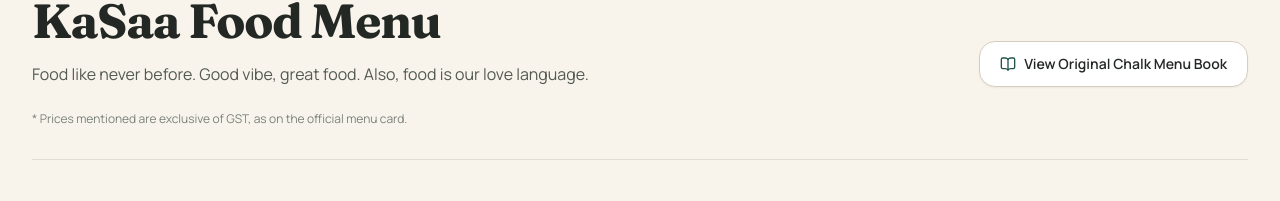
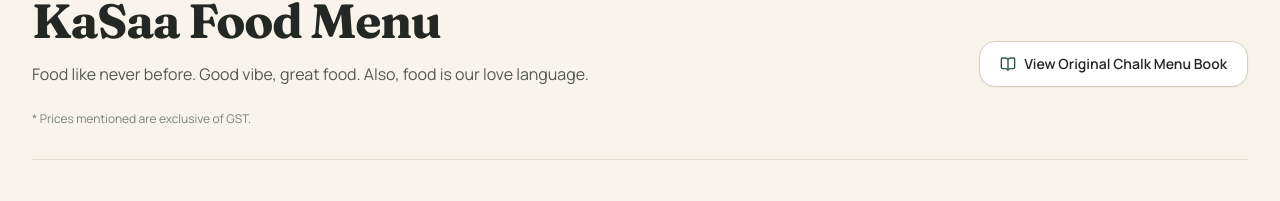
Before and after one commit to grow-owl/KaSaa-Experiences, a React (Vite) app: page /menu in a window 1280 px wide. Shown: the part 226-427 px from the top of the page. Built offline with nearby package versions, Linux system fonts and the light colour scheme; no server answers; the HTML template or start-up script is replaced by a standard one.

Commit message:
fix: remove official menu card badge and text mentions

```diff
--- a/src/pages/HomePage.jsx
+++ b/src/pages/HomePage.jsx
@@ -565,7 +565,7 @@
                   <source srcSet="/images/menu/menu_page_1.webp" type="image/webp" />
                   <img
                     src="/images/menu/menu_page_1.jpg"
-                    alt="KaSaa Official Food Menu Card"
+                    alt="KaSaa Food Menu Card"
                     className="w-full h-auto object-cover group-hover:scale-102 transition-transform duration-500"
                     loading="eager"
                   />
@@ -577,11 +577,6 @@
                     <span>Click to Explore Menu</span>
                     <ArrowRight className="w-4 h-4 text-[#245449]" />
                   </span>
-                </div>
-
-                {/* Official Badge */}
-                <div className="absolute top-4 left-4 px-3 py-1 rounded-full bg-[#E9BF69] text-[#242824] text-[11px] font-bold tracking-wider uppercase shadow-xs">
-                  Official Menu Card
                 </div>
               </Link>
             </div>
--- a/src/pages/MenuPage.jsx
+++ b/src/pages/MenuPage.jsx
@@ -116,7 +116,7 @@
 
         {/* Clean GST Note */}
         <p className="text-xs text-[#7A827A]">
-          * Prices mentioned are exclusive of GST, as on the official menu card.
+          * Prices mentioned are exclusive of GST.
         </p>
       </div>
 
```
